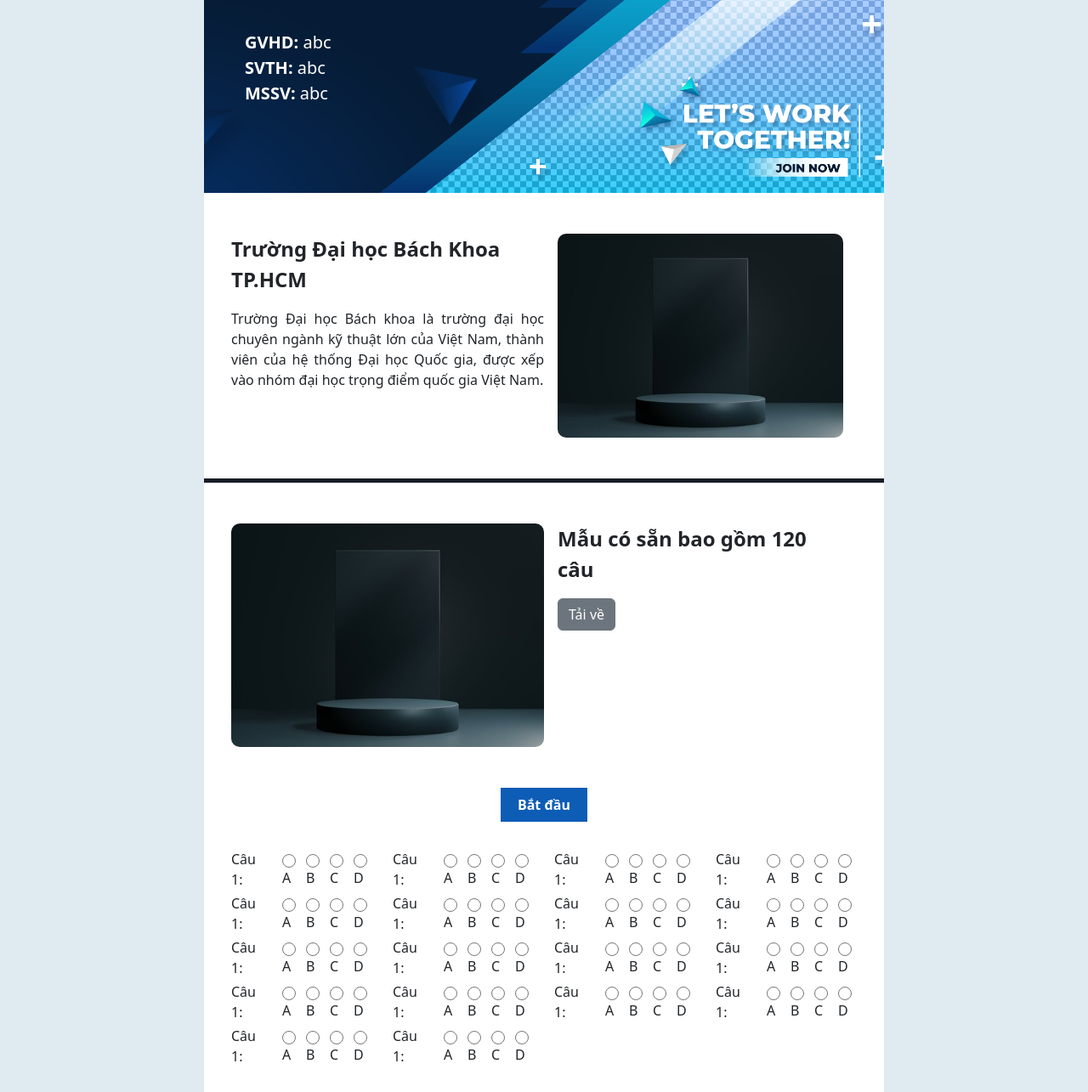
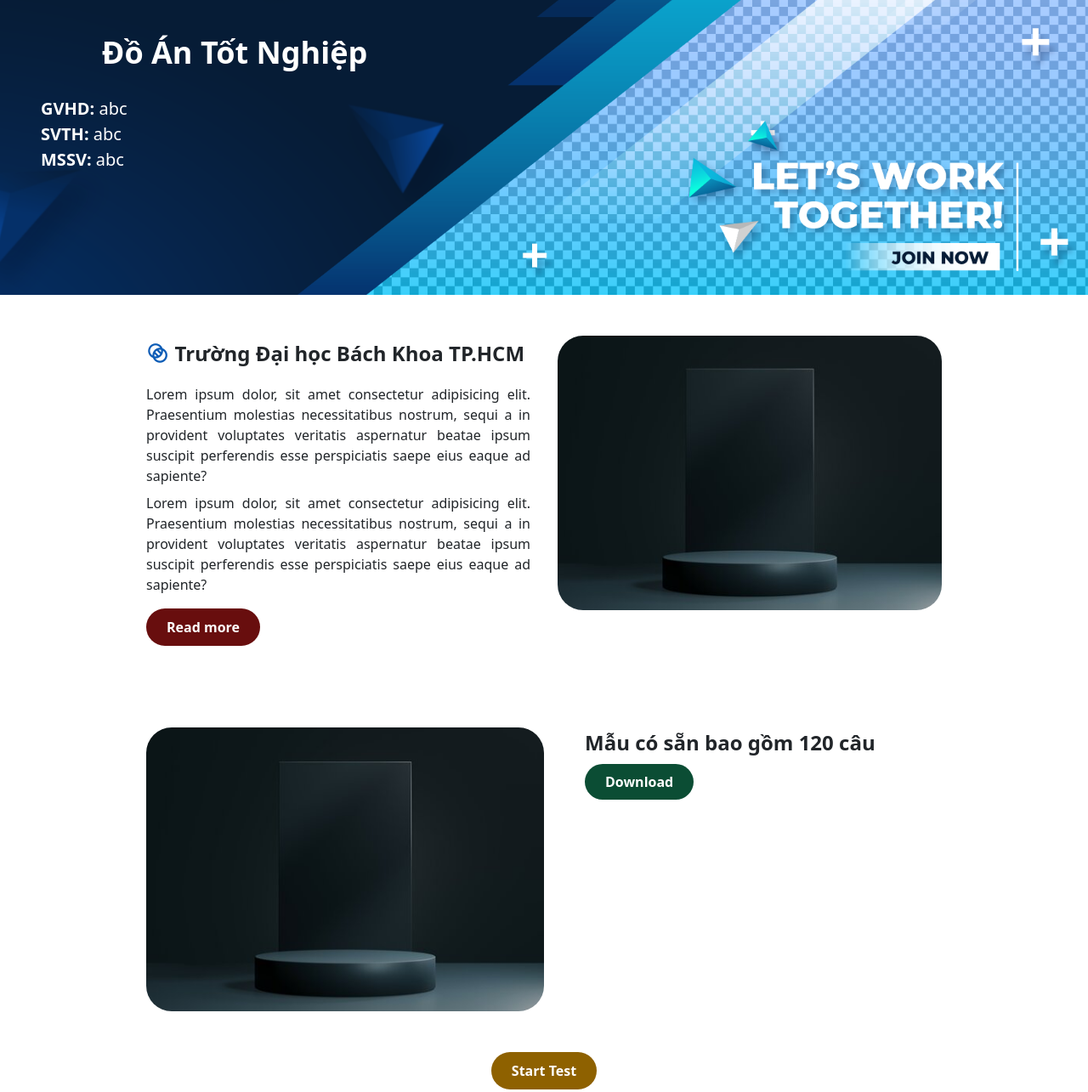
Before and after one commit to thanhhung270502/test-scoring, a plain HTML site: page index.html in a window 1280 px wide. Shown: the part 80-1365 px from the top of the page at 85% size. Drawn offline with nearby package versions, Linux system fonts and the light colour scheme.

Commit message:
Fix UI 1.0

```diff
--- a/index.html
+++ b/index.html
@@ -5,6 +5,9 @@
   <meta http-equiv="X-UA-Compatible" content="IE=edge">
   <meta name="viewport" content="width=device-width, initial-scale=1.0">
   <title>Document</title>
+  <link rel="stylesheet" href="https://unicons.iconscout.com/release/v4.0.0/css/line.css">
+  <link rel="stylesheet" href="https://unicons.iconscout.com/release/v4.0.0/css/solid.css">
+
   <link href="https://cdn.jsdelivr.net/npm/bootstrap@5.3.0-alpha2/dist/css/bootstrap.min.css" rel="stylesheet" integrity="sha384-aFq/bzH65dt+w6FI2ooMVUpc+21e0SRygnTpmBvdBgSdnuTN7QbdgL+OapgHtvPp" crossorigin="anonymous">
 
   <link rel="stylesheet" href="/style.css">
@@ -22,11 +25,10 @@
       </div>
     </nav>
   </header>
-
-  <div class="content">
   <div class="first-content">
     <div class="d-flex align-items-center inner-fc">
-        <div class="col-4 text-fc">
+      <div class="col-5 text-fc">
+        <div class="text-center pb-4  title">Đồ Án Tốt Nghiệp</div>
         <ul>
           <li><span>GVHD:</span> abc</li>
           <li><span>SVTH:</span> abc</li>
@@ -35,16 +37,25 @@
       </div>
     </div>
   </div>
+
+  <div class="content">
+
     <div class="d-flex second-content">
-      <div class="col-6">
+      <div class="col-6 pe-3">
         <div class="title">
-          Trường Đại học Bách Khoa TP.HCM
+          <i class="uil uil-adjust-circle"></i> Trường Đại học Bách Khoa TP.HCM
+        </div>
+        <div class="pb-2 text">
+          Lorem ipsum dolor, sit amet consectetur adipisicing elit. Praesentium molestias necessitatibus nostrum, sequi a in provident voluptates veritatis aspernatur beatae ipsum suscipit perferendis esse perspiciatis saepe eius eaque ad sapiente?
         </div>
         <div class="text">
-          Trường Đại học Bách khoa là trường đại học chuyên ngành kỹ thuật lớn của Việt Nam, thành viên của hệ thống Đại học Quốc gia, được xếp vào nhóm đại học trọng điểm quốc gia Việt Nam.
+          Lorem ipsum dolor, sit amet consectetur adipisicing elit. Praesentium molestias necessitatibus nostrum, sequi a in provident voluptates veritatis aspernatur beatae ipsum suscipit perferendis esse perspiciatis saepe eius eaque ad sapiente?
+        </div>
+        <div class="mt-3 btn-custom btn-read">
+          Read more
         </div>
       </div>
-      <div class="col-6 px-3 image">
+      <div class="col-6 ps-3 image">
         <img src="./images/Assest_1.jpg" alt="" class="img-fluid">
       </div>
     </div>
@@ -52,14 +63,14 @@
       <div class="col-6 image">
         <img src="./images/Assest_1.jpg" alt="" class="img-fluid">
       </div>
-      <div class="col-6 px-3">
+      <div class="col-6 ps-5">
         <div class="title">Mẫu có sẵn bao gồm 120 câu </div>
-        <a href="./images/web.pdf" class="btn btn-secondary">Tải về</a>
+        <a href="./images/web.pdf" class="btn-custom btn-download">Download</a>
       </div>
     </div>
     <div class="fourth-content">
-      <div class="start">
-        Bắt đầu
+      <div class="btn-custom start">
+        Start Test
       </div>
       <div class="form-toggle">
         <div class="row form-content">
@@ -442,8 +453,8 @@
             </div>
           </div>
         </div>
-        <div class="submit">
-          <a href="#">Chấm điểm</a>
+        <div class="btn-custom submit">
+          <a href="#">Submit</a>
         </div>
       </div >
     </div>
--- a/style.css
+++ b/style.css
@@ -15,8 +15,10 @@
     --white-green: #f4faf6;
 
     --red: #df2020;
+    --red-dark: #680e0e;
     --orange: #ff8d5c;
     --yellow: #ffc174;
+    --yellow-dark: #8e6100;
     --yellow-light: #faf1df;
 
     --blue: #0c97ff;
@@ -27,6 +29,7 @@
 
     --green: #2df3aa;
     --green-dark: #25b580;
+    --grean-black: #0b4d34;
     --green-light: #dff1ea;
 
     --purple: #e574ff;
@@ -63,12 +66,12 @@ a {
 }
 
 body {
-    background-color: var(--blue-light);
+    background-color: var(--white);
 }
 
 /* Content */
 .content {
-    width: 800px;
+    width: 1000px;
     margin: auto;
     background-color: var(--white);
     height: 200vh;
@@ -81,7 +84,7 @@ body {
     background-size: cover;
     font-size: 1.25rem;
     padding: 1rem;
-    height: 30vh;
+    height: 45vh;
 }
 
 .first-content span {
@@ -94,6 +97,21 @@ body {
     padding: 2rem;
 }
 
+.text-fc .title {
+    font-weight: bold;
+    font-size: 2.25rem;
+}
+
+.btn-read {
+    background-color: var(--red-dark);
+    color: var(--white);
+}
+
+.btn-download {
+    background-color: var(--grean-black);
+    color: var(--white);
+}
+
 .second-content,
 .third-content {
     padding: 3rem 2rem;
@@ -101,11 +119,11 @@ body {
 
 .second-content img,
 .third-content img {
-    border-radius: 10px;
+    border-radius: 30px;
 }
 
 .second-content {
-    border-bottom: 5px solid var(--black-blue);
+    /* border-bottom: 5px solid var(--black-blue); */
 }
 
 .second-content .title,
@@ -115,26 +133,32 @@ body {
     padding-bottom: 1rem;
 }
 
+.title i {
+    font-size: 1.7rem;
+    color: var(--blue-dark);
+}
+
 .second-content .text {
     text-align: justify;
 }
 
-.fourth-content .start,
-.fourth-content .submit {
+.btn-custom {
     font-weight: bold;
     width: fit-content;
-    padding: 8px 20px;
-    margin: auto;
+    padding: 10px 24px;
     cursor: pointer;
+    border-radius: 100px;
 }
 
 .fourth-content .start {
-    background-color: var(--blue-dark);
+    margin: auto;
+    background-color: var(--yellow-dark);
     color: var(--white);
 }
 
 .fourth-content .submit {
     background-color: var(--blue-black);
+    margin: auto;
 }
 
 .fourth-content .submit a {
```
Lines whose indentation alone changed are shown as unchanged.
